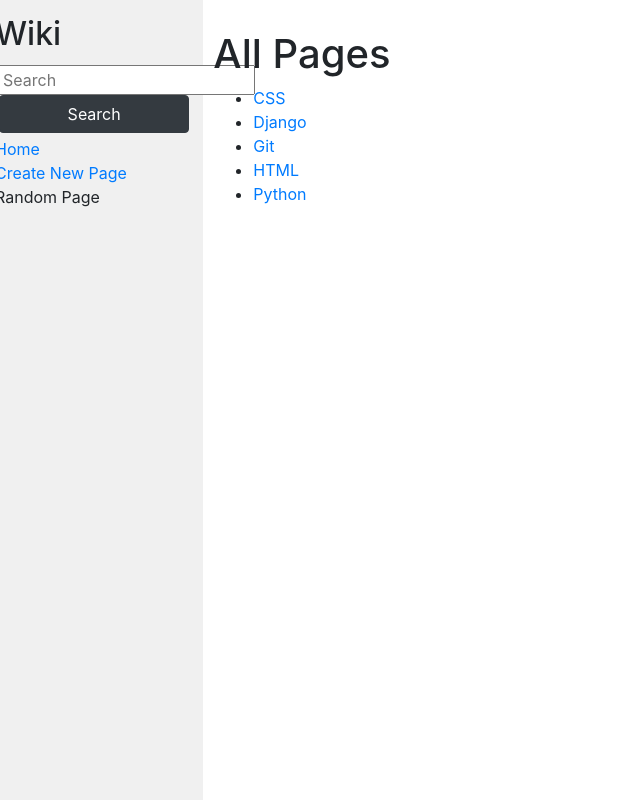
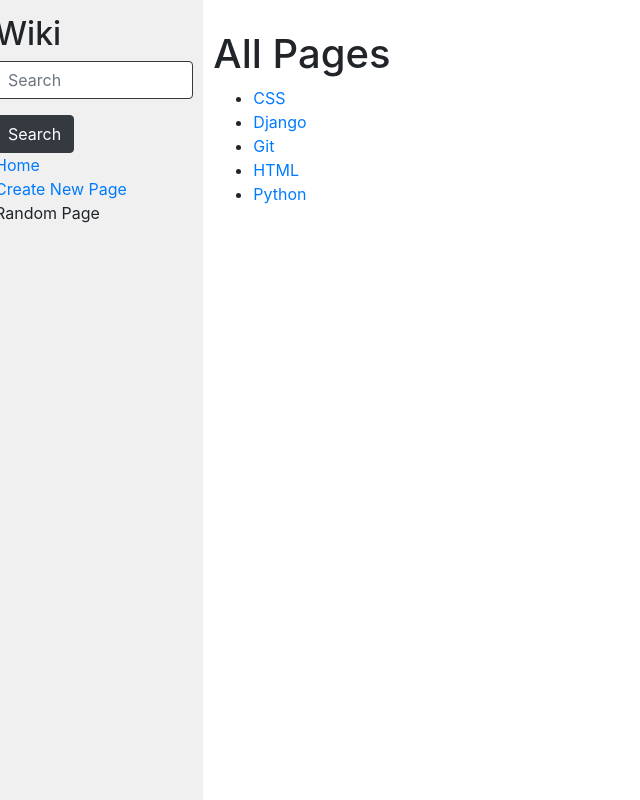
Before and after one commit to Erkison/wiki, a Django app: page / in a window 1280 px wide. Shown: the whole page, without its empty margins (0-640 px from the left). Run offline with Django 3.2, Linux system fonts and the light colour scheme; some libraries are stand-ins or nearby versions.

Commit message:
minor edits

```diff
--- a/encyclopedia/forms.py
+++ b/encyclopedia/forms.py
@@ -1,7 +1,9 @@
 from django import forms
 
 class SearchForm(forms.Form):
-    search_field = forms.CharField(label=False, widget=forms.TextInput(attrs={"placeholder": "Search"}))
+    search_field = forms.CharField(label=False, widget=forms.TextInput(attrs={"placeholder": "Search",
+    "class":"form-control border border-dark",
+    }))
 
 class CreateNewEntryForm(forms.Form):
     title = forms.CharField(max_length=50, widget=forms.TextInput(attrs={
--- a/encyclopedia/templates/encyclopedia/layout.html
+++ b/encyclopedia/templates/encyclopedia/layout.html
@@ -14,14 +14,21 @@
                 <h2>Wiki</h2>
                 <form method="get" action="{% url 'wiki:search_results' %}">
                     {% csrf_token %}
-                    <div class="d-flex flex-column justify-content-center p-1">
-                        <div>
-                            {{ search_form }}
+                    {% for field in search_form %}
+                        <div class="form-group">
+                            <label for="{{ field.id_for_label }}" class="label sr-only">{{ field.html_name|lower|capfirst }}</label>
+                            {{ field }}
+                            {% if field.help_text %}
+                                <p class="form-text text-muted">{{ field.help_text }}</p>
+                            {% endif %}
+                            {% if form.field.errors %}
+                                <p class="form-text text-danger">{{ field.errors }}</p>
+                            {% endif %}
                         </div>
-                        <button class="btn btn-dark" type="submit">
-                                Search
-                        </button>
-                    </div>
+                    {% endfor %}
+                    <button class="btn btn-dark" type="submit">
+                            Search
+                    </button>
                 </form>
                 <div>
                     <a href="{% url 'wiki:index' %}">Home</a>
```
